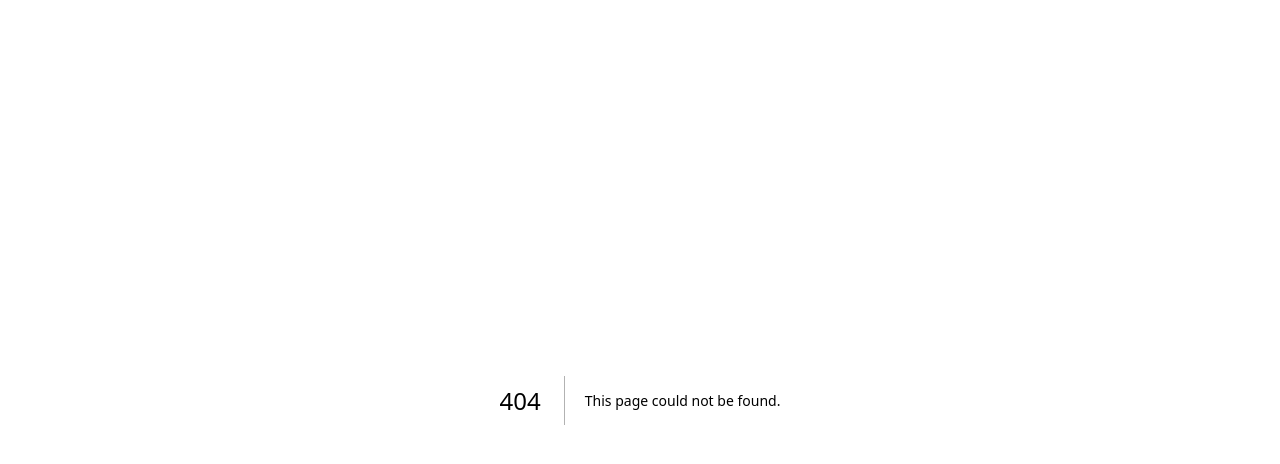
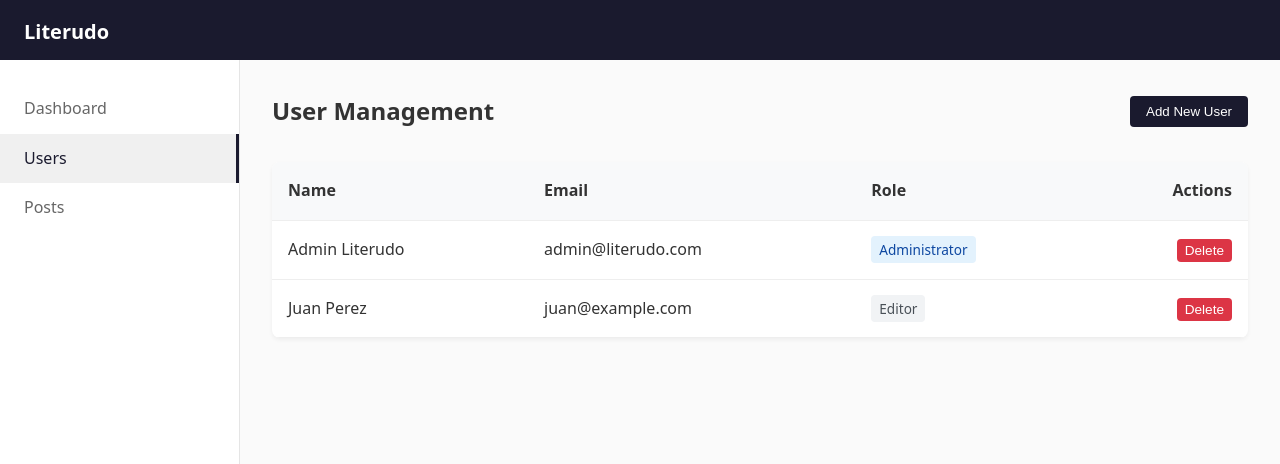
Before and after one commit to acostheta/literudo, a Next.js app: page /admin/users in a window 1280 px wide. Before the commit this address had no page. Shown: the top 464 px of the page. Built offline with nearby package versions, Linux system fonts and the light colour scheme.

Commit message:
crud usuarios creado

```diff
--- a/src/app/admin/layout.tsx
+++ b/src/app/admin/layout.tsx
@@ -6,7 +6,7 @@ import { usePathname } from "next/navigation";
 
 const navItems = [
   { name: "Dashboard", href: "/admin" },
-  { name: "Usuarios", href: "/admin/usuarios" },
+  { name: "Users", href: "/admin/users" },
   { name: "Posts", href: "/admin/posts" },
 ];
 
--- /dev/null
+++ b/src/app/admin/users/page.tsx
@@ -0,0 +1,158 @@
+"use client";
+
+import { useState } from "react";
+
+interface User {
+  id: number;
+  name: string;
+  email: string;
+  role: string;
+}
+
+export default function UsersPage() {
+  const [users, setUsers] = useState<User[]>([
+    { id: 1, name: "Admin Literudo", email: "admin@literudo.com", role: "Administrator" },
+    { id: 2, name: "Juan Perez", email: "juan@example.com", role: "Editor" },
+  ]);
+
+  const [newUser, setNewUser] = useState({ name: "", email: "", role: "Editor" });
+  const [isAdding, setIsAdding] = useState(false);
+
+  const handleAddUser = (e: React.FormEvent) => {
+    e.preventDefault();
+    if (!newUser.name || !newUser.email) return;
+
+    const user: User = {
+      id: Date.now(),
+      ...newUser
+    };
+
+    setUsers([...users, user]);
+    setNewUser({ name: "", email: "", role: "Editor" });
+    setIsAdding(false);
+  };
+
+  const deleteUser = (id: number) => {
+    if (confirm("Are you sure you want to delete this user?")) {
+      setUsers(users.filter(u => u.id !== id));
+    }
+  };
+
+  return (
+    <div>
+      <div style={{ display: "flex", justifyContent: "space-between", alignItems: "center", marginBottom: "2rem" }}>
+        <h2 style={{ margin: 0 }}>User Management</h2>
+        <button
+          onClick={() => setIsAdding(!isAdding)}
+          style={{
+            padding: "0.5rem 1rem",
+            backgroundColor: "#1a1a2e",
+            color: "white",
+            border: "none",
+            borderRadius: "4px",
+            cursor: "pointer"
+          }}
+        >
+          {isAdding ? "Cancel" : "Add New User"}
+        </button>
+      </div>
+
+      {isAdding && (
+        <form onSubmit={handleAddUser} style={{
+          background: "white",
+          padding: "1.5rem",
+          borderRadius: "8px",
+          boxShadow: "0 2px 4px rgba(0,0,0,0.05)",
+          marginBottom: "2rem",
+          display: "grid",
+          gap: "1rem",
+          gridTemplateColumns: "1fr 1fr 1fr auto"
+        }}>
+          <input
+            type="text"
+            placeholder="Name"
+            value={newUser.name}
+            onChange={(e) => setNewUser({...newUser, name: e.target.value})}
+            style={{ padding: "0.5rem", borderRadius: "4px", border: "1px solid #ddd" }}
+            required
+          />
+          <input
+            type="email"
+            placeholder="Email"
+            value={newUser.email}
+            onChange={(e) => setNewUser({...newUser, email: e.target.value})}
+            style={{ padding: "0.5rem", borderRadius: "4px", border: "1px solid #ddd" }}
+            required
+          />
+          <select
+            value={newUser.role}
+            onChange={(e) => setNewUser({...newUser, role: e.target.value})}
+            style={{ padding: "0.5rem", borderRadius: "4px", border: "1px solid #ddd" }}
+          >
+            <option value="Administrator">Administrator</option>
+            <option value="Editor">Editor</option>
+            <option value="Viewer">Viewer</option>
+          </select>
+          <button type="submit" style={{
+            padding: "0.5rem 1rem",
+            backgroundColor: "#28a745",
+            color: "white",
+            border: "none",
+            borderRadius: "4px",
+            cursor: "pointer"
+          }}>
+            Save
+          </button>
+        </form>
+      )}
+
+      <div style={{ background: "white", borderRadius: "8px", boxShadow: "0 2px 4px rgba(0,0,0,0.05)", overflow: "hidden" }}>
+        <table style={{ width: "100%", borderCollapse: "collapse", textAlign: "left" }}>
+          <thead style={{ background: "#f8f9fa" }}>
+            <tr>
+              <th style={{ padding: "1rem", borderBottom: "1px solid #eee" }}>Name</th>
+              <th style={{ padding: "1rem", borderBottom: "1px solid #eee" }}>Email</th>
+              <th style={{ padding: "1rem", borderBottom: "1px solid #eee" }}>Role</th>
+              <th style={{ padding: "1rem", borderBottom: "1px solid #eee", textAlign: "right" }}>Actions</th>
+            </tr>
+          </thead>
+          <tbody>
+            {users.map((user) => (
+              <tr key={user.id} style={{ borderBottom: "1px solid #eee" }}>
+                <td style={{ padding: "1rem" }}>{user.name}</td>
+                <td style={{ padding: "1rem" }}>{user.email}</td>
+                <td style={{ padding: "1rem" }}>
+                  <span style={{
+                    padding: "0.25rem 0.5rem",
+                    backgroundColor: user.role === "Administrator" ? "#e3f2fd" : "#f1f3f5",
+                    color: user.role === "Administrator" ? "#0d47a1" : "#495057",
+                    borderRadius: "4px",
+                    fontSize: "0.85rem"
+                  }}>
+                    {user.role}
+                  </span>
+                </td>
+                <td style={{ padding: "1rem", textAlign: "right" }}>
+                  <button
+                    onClick={() => deleteUser(user.id)}
+                    style={{
+                      padding: "0.25rem 0.5rem",
+                      backgroundColor: "#dc3545",
+                      color: "white",
+                      border: "none",
+                      borderRadius: "4px",
+                      cursor: "pointer",
+                      fontSize: "0.85rem"
+                    }}
+                  >
+                    Delete
+                  </button>
+                </td>
+              </tr>
+            ))}
+          </tbody>
+        </table>
+      </div>
+    </div>
+  );
+}
--- a/src/app/globals.css
+++ b/src/app/globals.css
@@ -74,3 +74,12 @@ body {
   margin-left: 240px;
   padding: 2rem;
 }
+
+.admin-button:hover {
+  opacity: 0.9;
+  transform: translateY(-1px);
+}
+
+.admin-button:active {
+  transform: translateY(0);
+}
```
Also changed, not shown: src/app/admin/usuarios/page.tsx (deleted, +0 -8 lines), src/app/page.tsx (+19 -0 lines).
